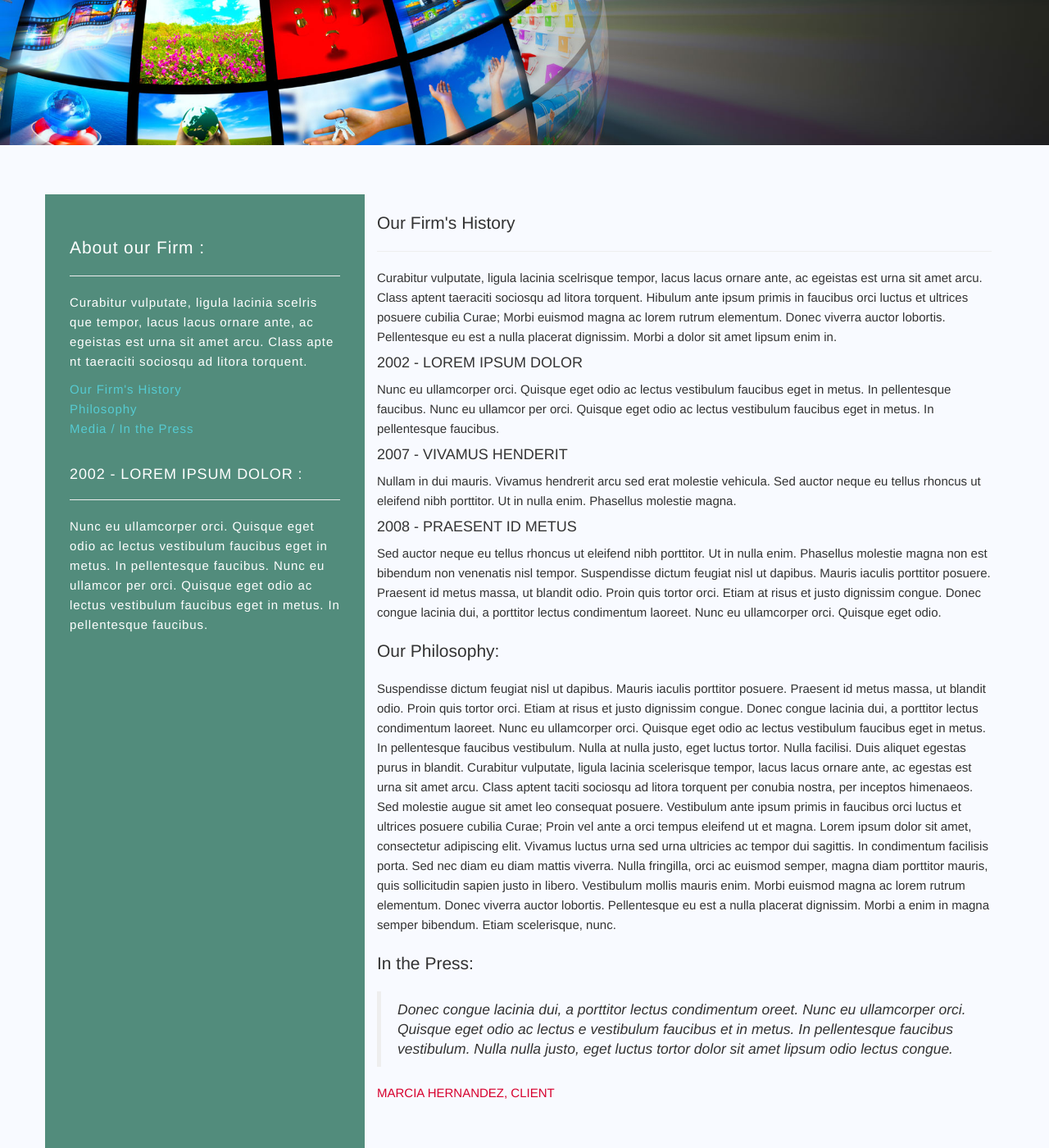
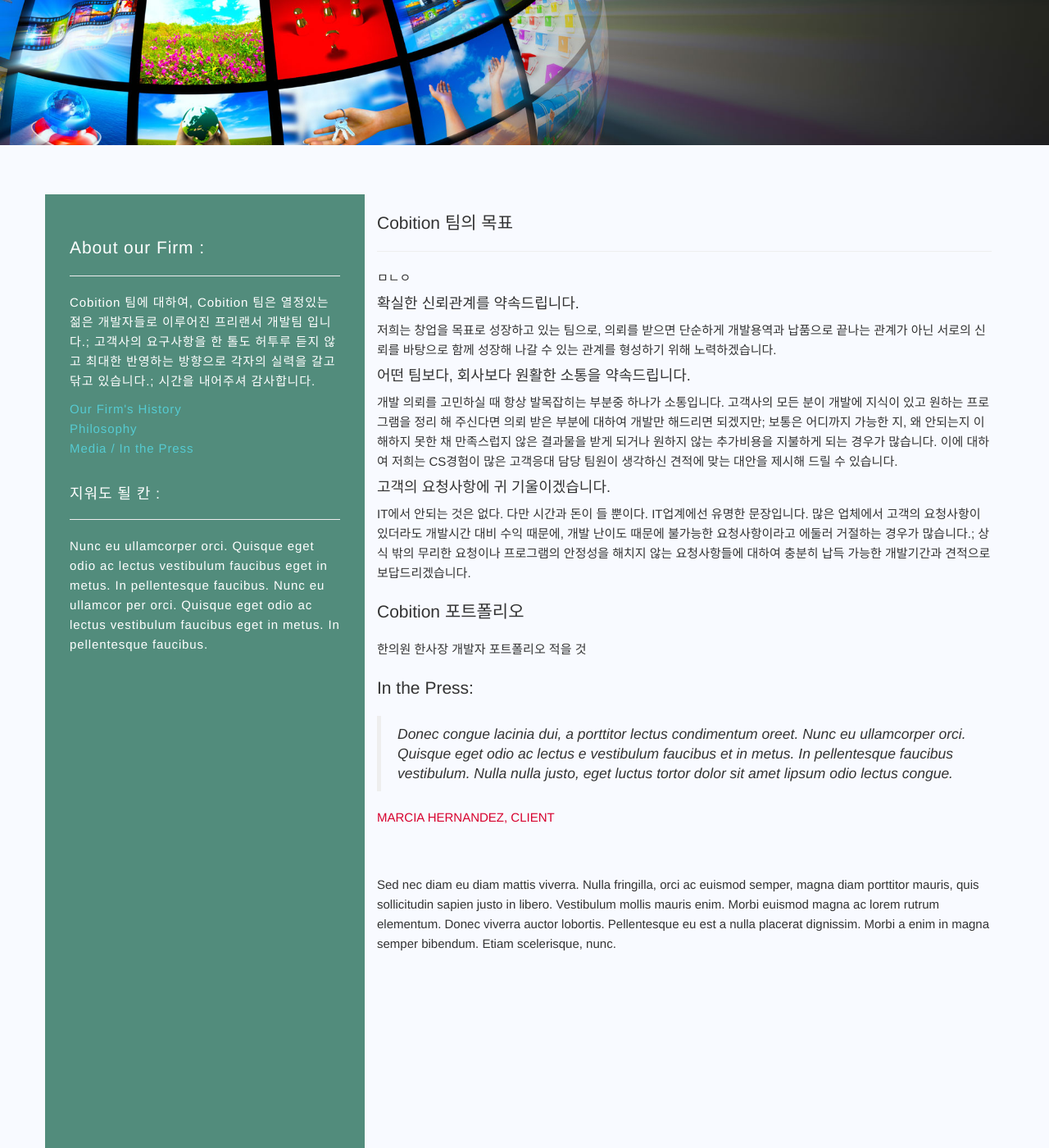
Before and after one commit to CobitionOrg/CobitionOrg.github.io, a Jekyll site: the page built from about.html, in a window 1280 px wide and 1400 px high, scrolled down 241 px. Shown: the whole window at 82% size. Built offline with Jekyll 4.4.1, drawn with Linux system fonts in a browser that asks for light colours.

Commit message:
Update about.html

```diff
--- a/about.html
+++ b/about.html
@@ -15,35 +15,36 @@ permalink: /about
     <div class="side-left col-sm-4 col-md-4">
       <h3 class="lead">  About our Firm : </h3><hr>
 
-      <p>Curabitur vulputate, ligula lacinia scelris que tempor, lacus lacus ornare ante, ac egeistas est urna sit amet arcu. Class apte nt taeraciti sociosqu ad litora torquent.</p>
+      <p>Cobition 팀에 대하여, Cobition 팀은 열정있는 젊은 개발자들로 이루어진 프리랜서 개발팀 입니다.; 고객사의 요구사항을 한 톨도 허투루 듣지 않고 최대한 반영하는 방향으로 각자의 실력을 갈고 닦고 있습니다.; 시간을 내어주셔 감사합니다.</p>
       <a href="#anchor1"> Our Firm's History</a><br>
       <a href="#anchor2"> Philosophy</a><br>
       <a href="#anchor3">Media / In the Press</a><br>
       <br>
-      <h4>2002 - LOREM IPSUM DOLOR :</h4><hr>
+      <h4> 지워도 될 칸 :</h4><hr>
       Nunc eu ullamcorper orci. Quisque eget odio ac lectus vestibulum faucibus eget in metus. In pellentesque faucibus. Nunc eu ullamcor per orci. Quisque eget odio ac lectus vestibulum faucibus eget in metus. In pellentesque faucibus.
     </div>
     <div class="col-sm-8 col-md-8">
-        <h3 class="lead"id="anchor1"> Our Firm's History </h3><hr>
+        <h3 class="lead"id="anchor1"> Cobition 팀의 목표 </h3><hr>
         <p>
-          Curabitur vulputate, ligula lacinia scelrisque tempor, lacus lacus ornare ante, ac egeistas est urna sit amet arcu. Class aptent taeraciti sociosqu ad litora torquent. Hibulum ante ipsum primis in faucibus orci luctus et ultrices posuere cubilia Curae; Morbi euismod magna ac lorem rutrum elementum. Donec viverra auctor lobortis. Pellentesque eu est a nulla placerat dignissim. Morbi a dolor sit amet lipsum enim in.
+         ㅁㄴㅇ
         </p>
 
-        <h4>2002 - LOREM IPSUM DOLOR</h4>
-        <p>Nunc eu ullamcorper orci. Quisque eget odio ac lectus vestibulum faucibus eget in metus. In pellentesque faucibus. Nunc eu ullamcor per orci. Quisque eget odio ac lectus vestibulum faucibus eget in metus. In pellentesque faucibus.</p>
+        <h4> 확실한 신뢰관계를 약속드립니다.</h4>
+        <p> 저희는 창업을 목표로 성장하고 있는 팀으로, 의뢰를 받으면 단순하게 개발용역과 납품으로 끝나는 관계가 아닌 서로의 신뢰를 바탕으로 함께 성장해 나갈 수 있는 관계를 형성하기 위해 노력하겠습니다. </p>
 
-        <h4>2007 - VIVAMUS HENDERIT</h4>
-        <p>Nullam in dui mauris. Vivamus hendrerit arcu sed erat molestie vehicula. Sed auctor neque eu tellus rhoncus ut eleifend nibh porttitor. Ut in nulla enim. Phasellus molestie magna.</p>
+        <h4> 어떤 팀보다, 회사보다 원활한 소통을 약속드립니다.</h4>
+        <p> 개발 의뢰를 고민하실 때 항상 발목잡히는 부분중 하나가 소통입니다. 고객사의 모든 분이 개발에 지식이 있고 원하는 프로그램을 정리 해 주신다면 의뢰 받은 부분에 대하여 개발만 해드리면 되겠지만;
+          보통은 어디까지 가능한 지, 왜 안되는지 이해하지 못한 채 만족스럽지 않은 결과물을 받게 되거나 원하지 않는 추가비용을 지불하게 되는 경우가 많습니다. 이에 대하여 저희는 CS경험이 많은 고객응대 담당 팀원이 생각하신
+          견적에 맞는 대안을 제시해 드릴 수 있습니다.  </p>
 
-        <h4>2008 - PRAESENT ID METUS</h4>
+        <h4> 고객의 요청사항에 귀 기울이겠습니다.</h4>
         <p>
-          Sed auctor neque eu tellus rhoncus ut eleifend nibh porttitor. Ut in nulla enim. Phasellus molestie magna non est bibendum non venenatis nisl tempor. Suspendisse dictum feugiat nisl ut dapibus. Mauris iaculis porttitor posuere. Praesent id metus massa, ut blandit odio. Proin quis tortor orci. Etiam at risus et justo dignissim congue. Donec congue lacinia dui, a porttitor lectus condimentum laoreet. Nunc eu ullamcorper orci. Quisque eget odio.
+         IT에서 안되는 것은 없다. 다만 시간과 돈이 들 뿐이다. IT업계에선 유명한 문장입니다. 많은 업체에서 고객의 요청사항이 있더라도 개발시간 대비 수익 때문에, 개발 난이도 때문에 불가능한 요청사항이라고 에둘러 거절하는 경우가 많습니다.;
+          상식 밖의 무리한 요청이나 프로그램의 안정성을 해치지 않는 요청사항들에 대하여 충분히 납득 가능한 개발기간과 견적으로 보답드리겠습니다.
         </p>
-        <h3 class="lead"id="anchor2">Our Philosophy:</h3>
+        <h3 class="lead"id="anchor2">Cobition 포트폴리오</h3>
         <p>
-          Suspendisse dictum feugiat nisl ut dapibus. Mauris iaculis porttitor posuere. Praesent id metus massa, ut blandit odio. Proin quis tortor orci. Etiam at risus et justo dignissim congue. Donec congue lacinia dui, a porttitor lectus condimentum laoreet. Nunc eu ullamcorper orci. Quisque eget odio ac lectus vestibulum faucibus eget in metus. In pellentesque faucibus vestibulum. Nulla at nulla justo, eget luctus tortor. Nulla facilisi. Duis aliquet egestas purus in blandit.
-          Curabitur vulputate, ligula lacinia scelerisque tempor, lacus lacus ornare ante, ac egestas est urna sit amet arcu. Class aptent taciti sociosqu ad litora torquent per conubia nostra, per inceptos himenaeos. Sed molestie augue sit amet leo consequat posuere. Vestibulum ante ipsum primis in faucibus orci luctus et ultrices posuere cubilia Curae; Proin vel ante a orci tempus eleifend ut et magna. Lorem ipsum dolor sit amet, consectetur adipiscing elit. Vivamus luctus urna sed urna ultricies ac tempor dui sagittis. In condimentum facilisis porta.
-          Sed nec diam eu diam mattis viverra. Nulla fringilla, orci ac euismod semper, magna diam porttitor mauris, quis sollicitudin sapien justo in libero. Vestibulum mollis mauris enim. Morbi euismod magna ac lorem rutrum elementum. Donec viverra auctor lobortis. Pellentesque eu est a nulla placerat dignissim. Morbi a enim in magna semper bibendum. Etiam scelerisque, nunc. <br>
+          한의원 한사장 개발자 포트폴리오 적을 것 <br>
         </p>
 
         <h3 class="lead"id="anchor3">In the Press:</h3>
```
